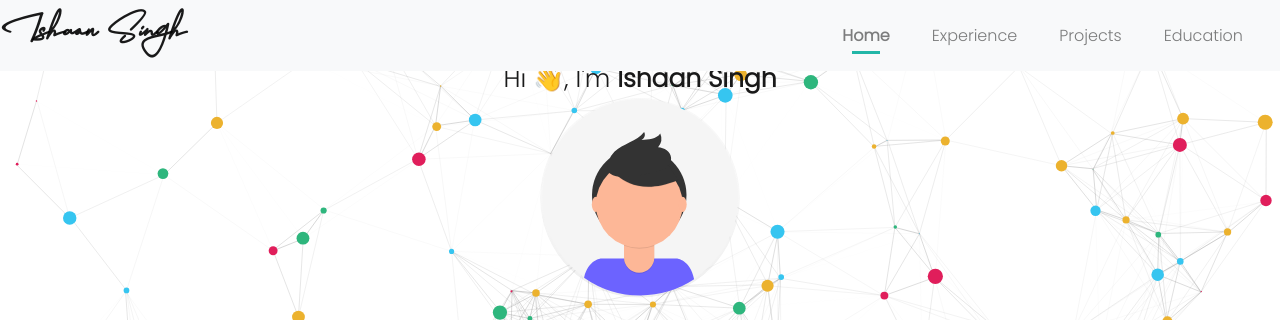
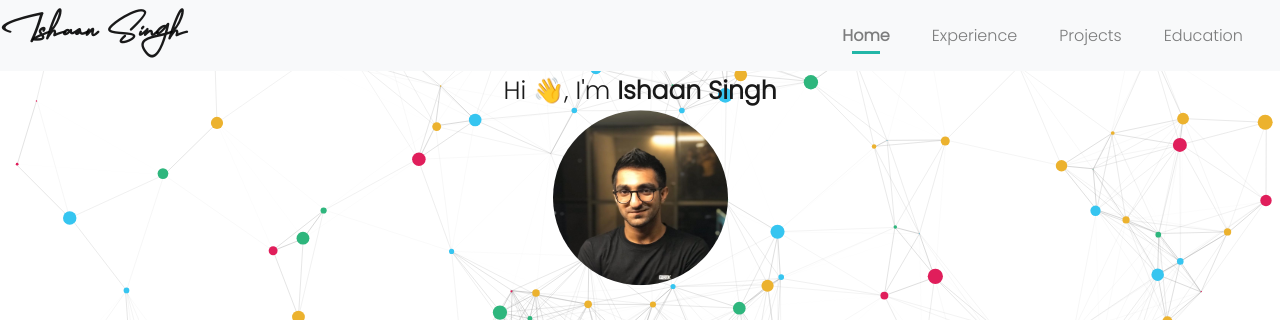
Before and after one commit to ishsngh/ishaansingh, a plain HTML site: page index.html in a window 1280 px wide. Shown: the top 320 px of the page. Drawn offline with nearby package versions, Linux system fonts and the light colour scheme; animation ran at ten frames a second; some icons are missing.

Commit message:
Update index.html

```diff
--- a/index.html
+++ b/index.html
@@ -90,7 +90,7 @@
     <div class="text col-sm-6">Hi <span class="wave">👋</span>, I'm <span class="header">Ishaan Singh</span>
         <div class="center">
             <div>
-                <img src="assets/images/dp_male.svg" alt="" class="rounded-circle" height="200" width="200">
+                <img src="assets/images/site.jpg" alt="" class="rounded-circle" height="175" width="175">
             </div>
             <br/>
             <span style="display: inline;" >I am into <span class="animated-text"
```
